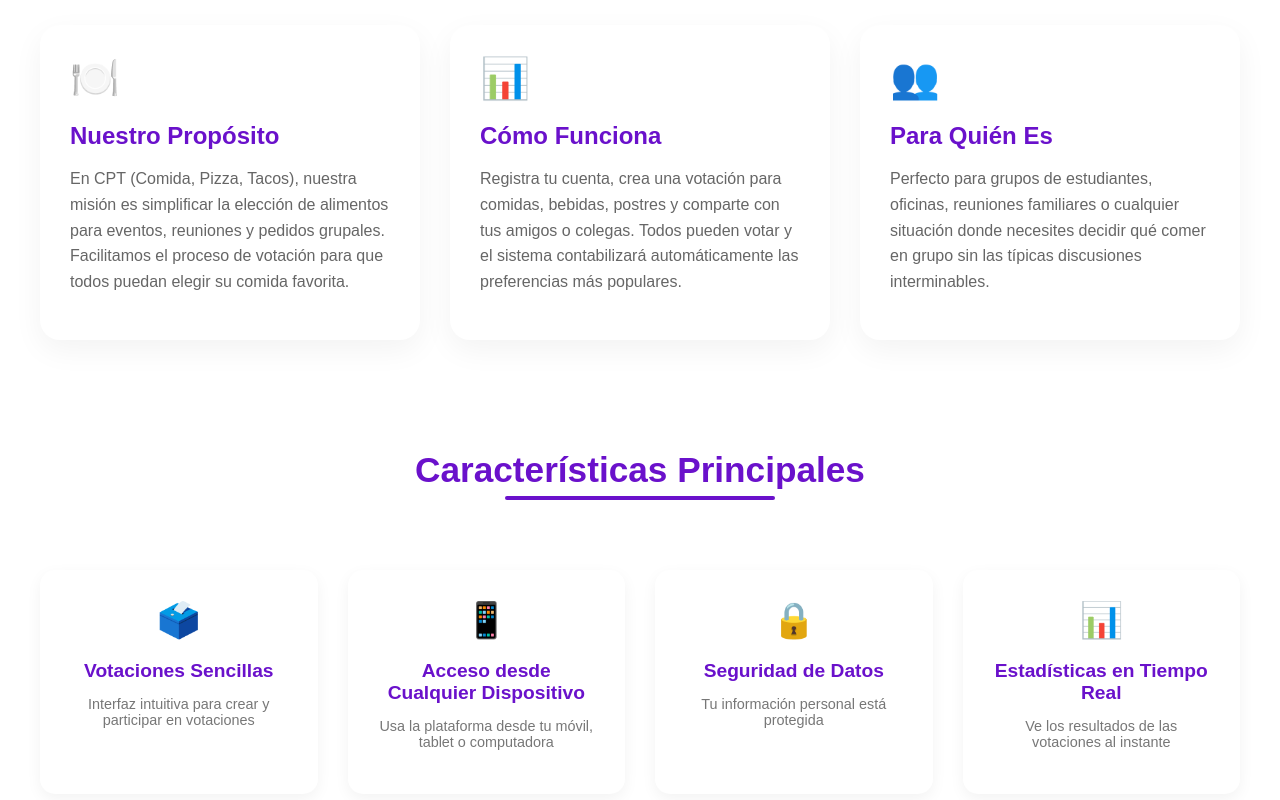
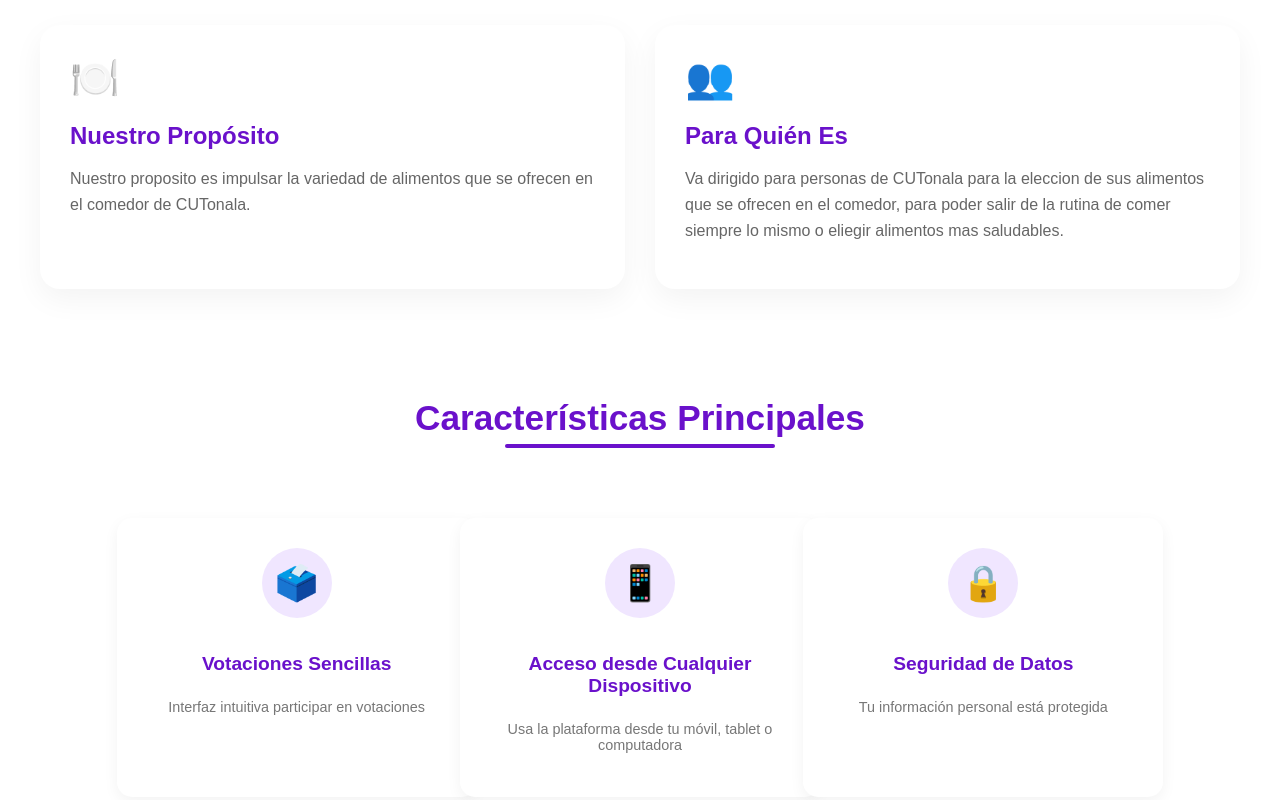
Before and after one commit to leonel21Sedano/Vue_Front, a Vue app: page / in a window 1280 px wide. Shown: the part 780-1580 px from the top of the page. Built offline with nearby package versions, Linux system fonts and the light colour scheme.

Commit message:
cambio de descripciones

```diff
--- a/src/components/LandingPage.vue
+++ b/src/components/LandingPage.vue
@@ -18,19 +18,15 @@
       <div class="info-card">
         <div class="card-icon">🍽️</div>
         <h2>Nuestro Propósito</h2>
-        <p>En CPT (Comida, Pizza, Tacos), nuestra misión es simplificar la elección de alimentos para eventos, reuniones y pedidos grupales. Facilitamos el proceso de votación para que todos puedan elegir su comida favorita.</p>
+        <p>Nuestro proposito es impulsar la variedad de alimentos que se ofrecen en el comedor de CUTonala.</p>
       </div>
 
-      <div class="info-card">
-        <div class="card-icon">📊</div>
-        <h2>Cómo Funciona</h2>
-        <p>Registra tu cuenta, crea una votación para comidas, bebidas, postres y comparte con tus amigos o colegas. Todos pueden votar y el sistema contabilizará automáticamente las preferencias más populares.</p>
-      </div>
+
 
       <div class="info-card">
         <div class="card-icon">👥</div>
         <h2>Para Quién Es</h2>
-        <p>Perfecto para grupos de estudiantes, oficinas, reuniones familiares o cualquier situación donde necesites decidir qué comer en grupo sin las típicas discusiones interminables.</p>
+        <p>Va dirigido para personas de CUTonala para la eleccion de sus alimentos que se ofrecen en el comedor, para poder salir de la rutina de comer siempre lo mismo o eliegir alimentos mas saludables.</p>
       </div>
     </div>
 
@@ -40,7 +36,7 @@
         <div class="feature">
           <div class="feature-icon">🗳️</div>
           <h3>Votaciones Sencillas</h3>
-          <p>Interfaz intuitiva para crear y participar en votaciones</p>
+          <p>Interfaz intuitiva participar en votaciones</p>
         </div>
         <div class="feature">
           <div class="feature-icon">📱</div>
@@ -51,11 +47,6 @@
           <div class="feature-icon">🔒</div>
           <h3>Seguridad de Datos</h3>
           <p>Tu información personal está protegida</p>
-        </div>
-        <div class="feature">
-          <div class="feature-icon">📊</div>
-          <h3>Estadísticas en Tiempo Real</h3>
-          <p>Ve los resultados de las votaciones al instante</p>
         </div>
       </div>
     </div>
@@ -246,6 +237,10 @@ export default {
   grid-template-columns: repeat(auto-fill, minmax(250px, 1fr));
   gap: 30px;
   margin-top: 40px;
+  justify-items: center; /* Centra los elementos horizontalmente en la grid */
+  max-width: 1000px; /* Limita el ancho máximo para mejor presentación */
+  margin-left: auto;
+  margin-right: auto;
 }
 
 .feature {
@@ -254,6 +249,12 @@ export default {
   border-radius: 15px;
   box-shadow: 0 5px 15px rgba(0,0,0,0.05);
   transition: all 0.3s ease;
+  text-align: center; /* Centra el texto dentro de cada feature */
+  width: 100%; /* Asegura que todos tengan el mismo ancho */
+  max-width: 300px; /* Establece un ancho máximo para cada feature */
+  display: flex;
+  flex-direction: column;
+  align-items: center; /* Centra elementos como el ícono */
 }
 
 .feature:hover {
@@ -263,6 +264,15 @@ export default {
 .feature-icon {
   font-size: 35px;
   margin-bottom: 15px;
+  display: flex;
+  justify-content: center;
+  align-items: center;
+  width: 70px;
+  height: 70px;
+  background-color: #f0e6ff;
+  border-radius: 50%;
+  margin-left: auto;
+  margin-right: auto;
 }
 
 .feature h3 {
@@ -271,12 +281,14 @@ export default {
   color: #6a11cb;
   font-family: 'Poppins', sans-serif;
   font-weight: 600;
+  width: 100%; /* Asegura que ocupe todo el ancho disponible */
 }
 
 .feature p {
   color: #777;
   font-size: 0.9rem;
   font-family: Arial, sans-serif;
+  width: 100%; /* Asegura que ocupe todo el ancho disponible */
 }
 
 .footer {
@@ -306,5 +318,13 @@ export default {
   .box-button {
     margin-bottom: 15px;
   }
+
+  .features-grid {
+    grid-template-columns: 1fr; /* Una sola columna en móviles */
+  }
+
+  .feature {
+    max-width: 100%; /* Ocupa todo el ancho disponible en móviles */
+  }
 }
 </style>
```
Also changed, not shown: 2 other files (tests, documents, lock files or other folders).
